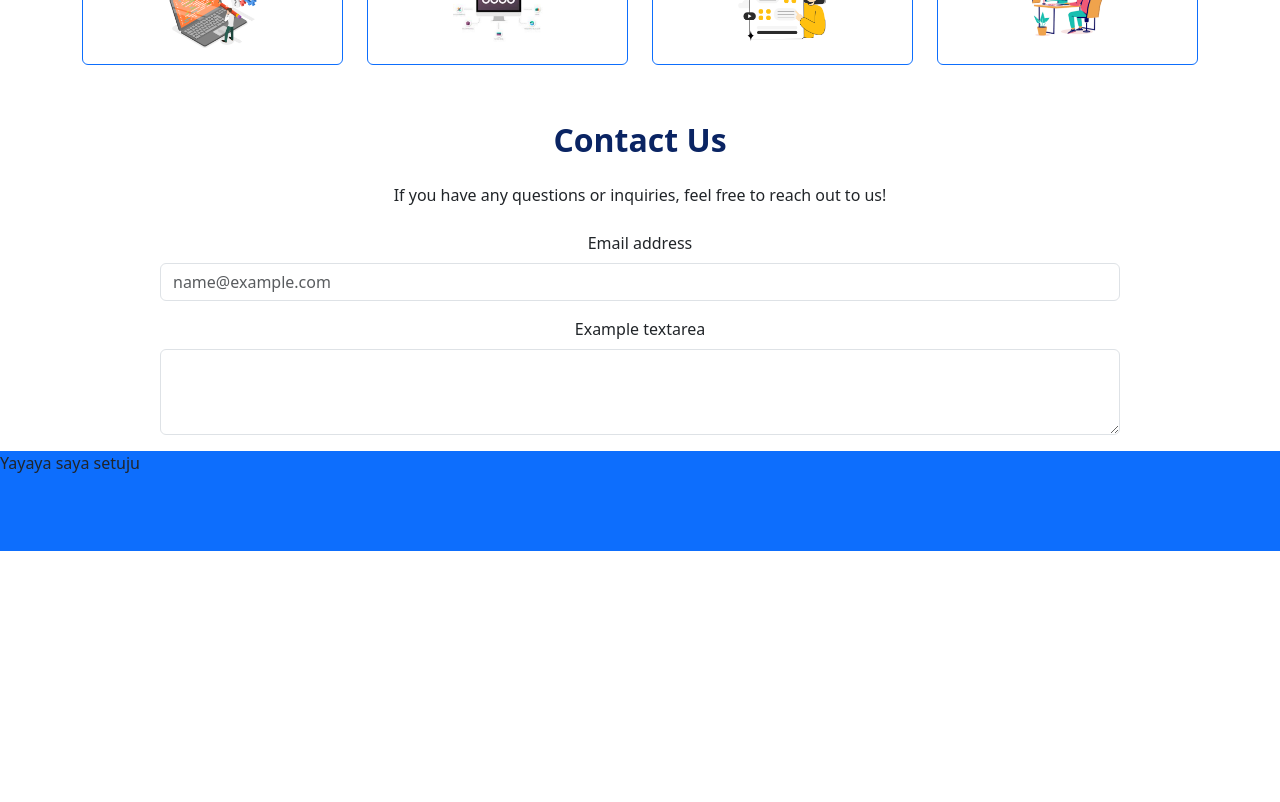
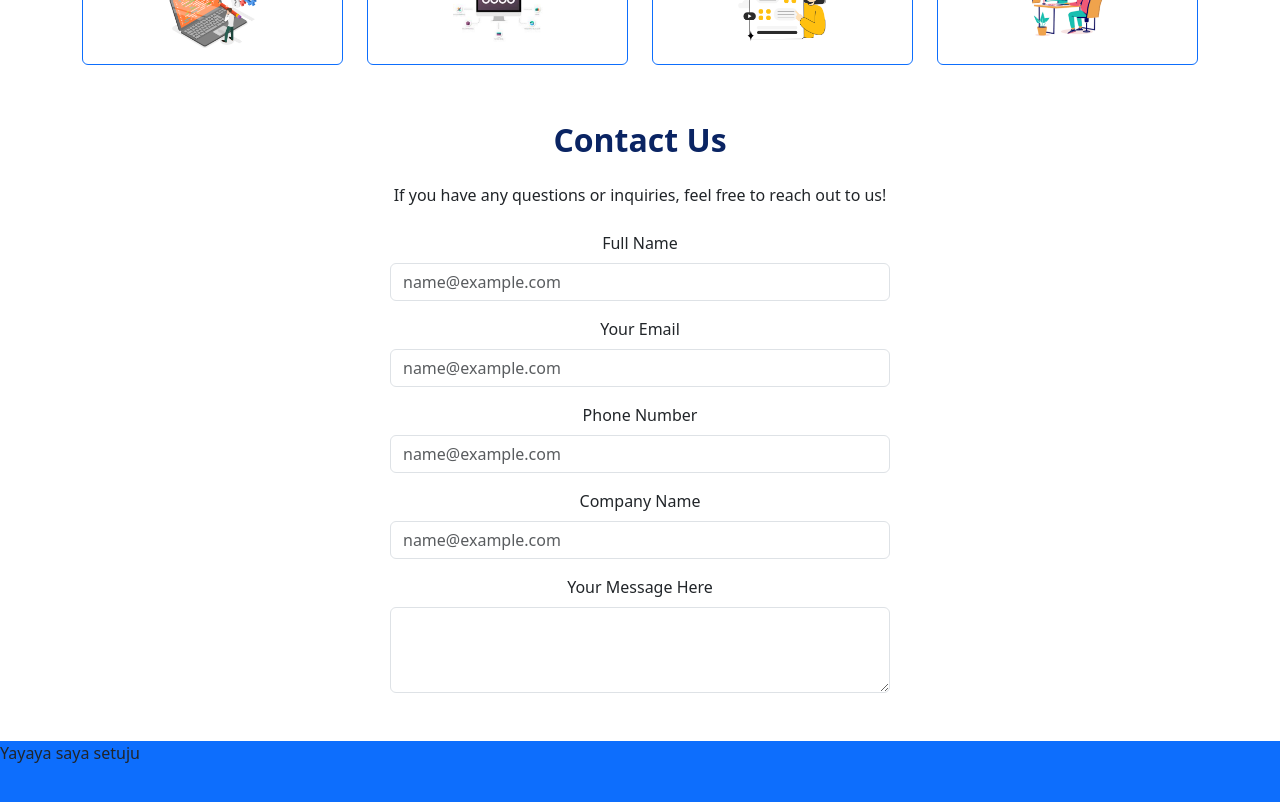
Before and after one commit to Ridho024/SENNA-Company, a React (Vite) app: page / in a window 1280 px wide. Shown: the part 980-1782 px from the top of the page. Before the commit the page ends 1531 px from the top, so only its background shows below. Built offline with nearby package versions, Linux system fonts and the light colour scheme.

Commit message:
feat(ContactUsSection): update contact us #1

```diff
--- a/src/section/Home/ContactUsSection.jsx
+++ b/src/section/Home/ContactUsSection.jsx
@@ -3,23 +3,41 @@ import React from "react";
 const ContactUsSection = () => {
   return (
     <>
-      <section style={{ width: "100%", padding: "0 10rem 0 10rem" }} className="my-2" id="contact">
+      <section style={{ width: "100%" }} className="my-2" id="contact">
         <div className="text-center">
           <h2 className="mb-4 fw-bold" style={{ color: "#0a2463" }}>
             Contact Us
           </h2>
           <p className="mb-4">If you have any questions or inquiries, feel free to reach out to us!</p>
-          <div class="mb-3">
-            <label for="exampleFormControlInput1" className="form-label">
-              Email address
-            </label>
-            <input type="email" className="form-control" id="exampleFormControlInput1" placeholder="name@example.com" />
-          </div>
-          <div class="mb-3">
-            <label for="exampleFormControlTextarea1" className="form-label">
-              Example textarea
-            </label>
-            <textarea className="form-control" id="exampleFormControlTextarea1" rows="3"></textarea>
+          <div style={{ textAlign: "center"}} className="mb-5">
+            <div style={{ width: "500px" }} className="mx-auto mb-3" >
+                <label for="exampleFormControlInput1" className="form-label">
+                Full Name
+                </label>
+                <input type="email" className="form-control" id="exampleFormControlInput1" placeholder="name@example.com" />
+            </div>
+            <div style={{ width: "500px" }} className="mx-auto mb-3" >
+                <label for="exampleFormControlInput1" className="form-label">
+                Your Email
+                </label>
+                <input type="email" className="form-control" id="exampleFormControlInput1" placeholder="name@example.com" />
+            </div>
+            <div style={{ width: "500px" }} className="mx-auto mb-3" >
+                <label for="exampleFormControlInput1" className="form-label">
+                Phone Number
+                </label>
+                <input type="email" className="form-control" id="exampleFormControlInput1" placeholder="name@example.com" />
+            </div>
+            <div style={{ width: "500px" }} className="mx-auto mb-3" >
+                <label for="exampleFormControlInput1" className="form-label">
+                Company Name
+                </label>
+                <input type="email" className="form-control" id="exampleFormControlInput1" placeholder="name@example.com" />
+            </div>
+            <div style={{ width: "500px" }} class="mx-auto mb-3">
+                <label for="exampleFormControlTextarea1" class="form-label">Your Message Here</label>
+                <textarea class="form-control" id="exampleFormControlTextarea1" rows="3" ></textarea>
+            </div>
           </div>
         </div>
       </section>
--- a/src/section/Home/ServiceSection.jsx
+++ b/src/section/Home/ServiceSection.jsx
@@ -4,7 +4,7 @@ import { services } from "../../data/services";
 const ServiceSection = () => {
   return (
     <section className="py-5 text-center">
-      <h2 className="mb-3 fw-bold">What I Do</h2>
+      <h2 className="mb-3 fw-bold" style={{ color: "#0a2463" }}>What We Do</h2>
       <p className="mx-auto w-75">
         Very experienced in building digital solutions in various sectors, we
         are committed to creating various digital innovations according to
```
